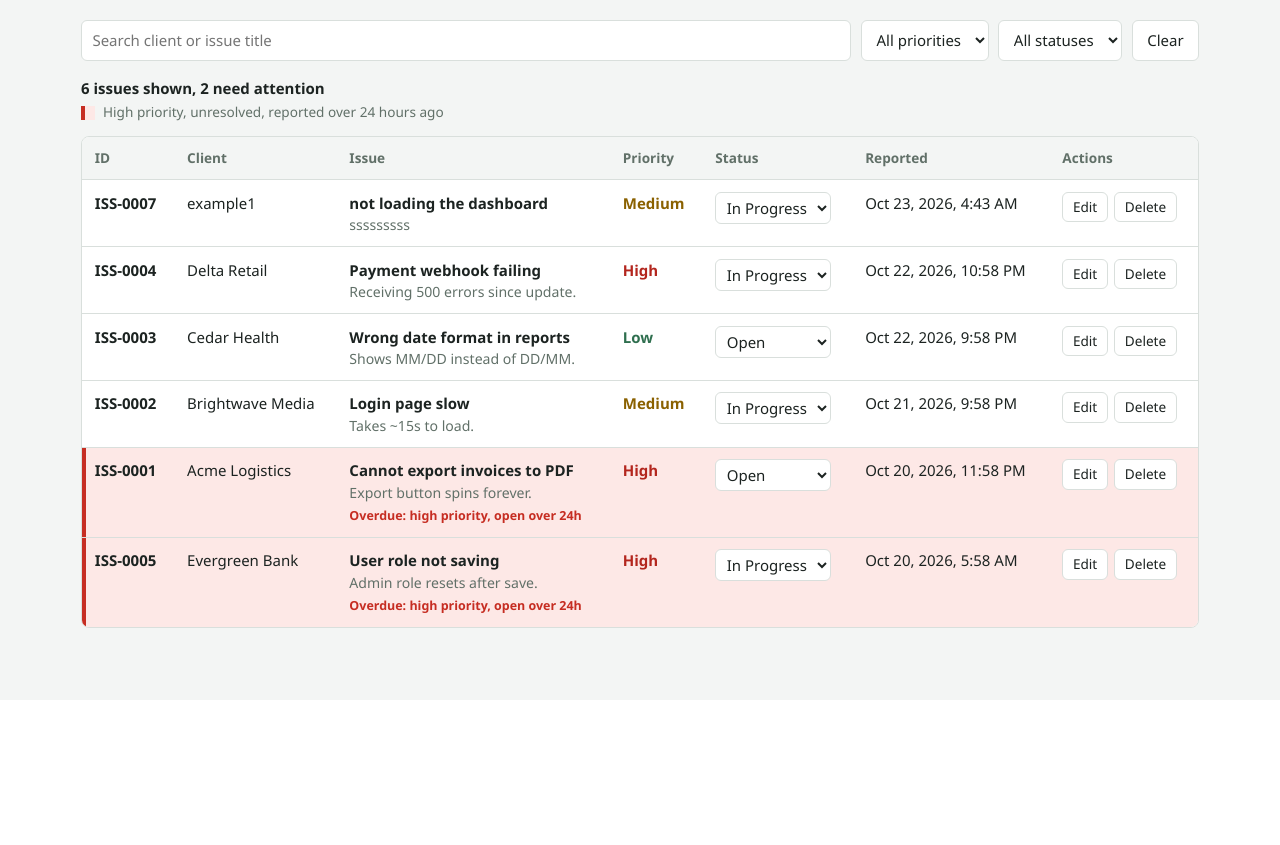
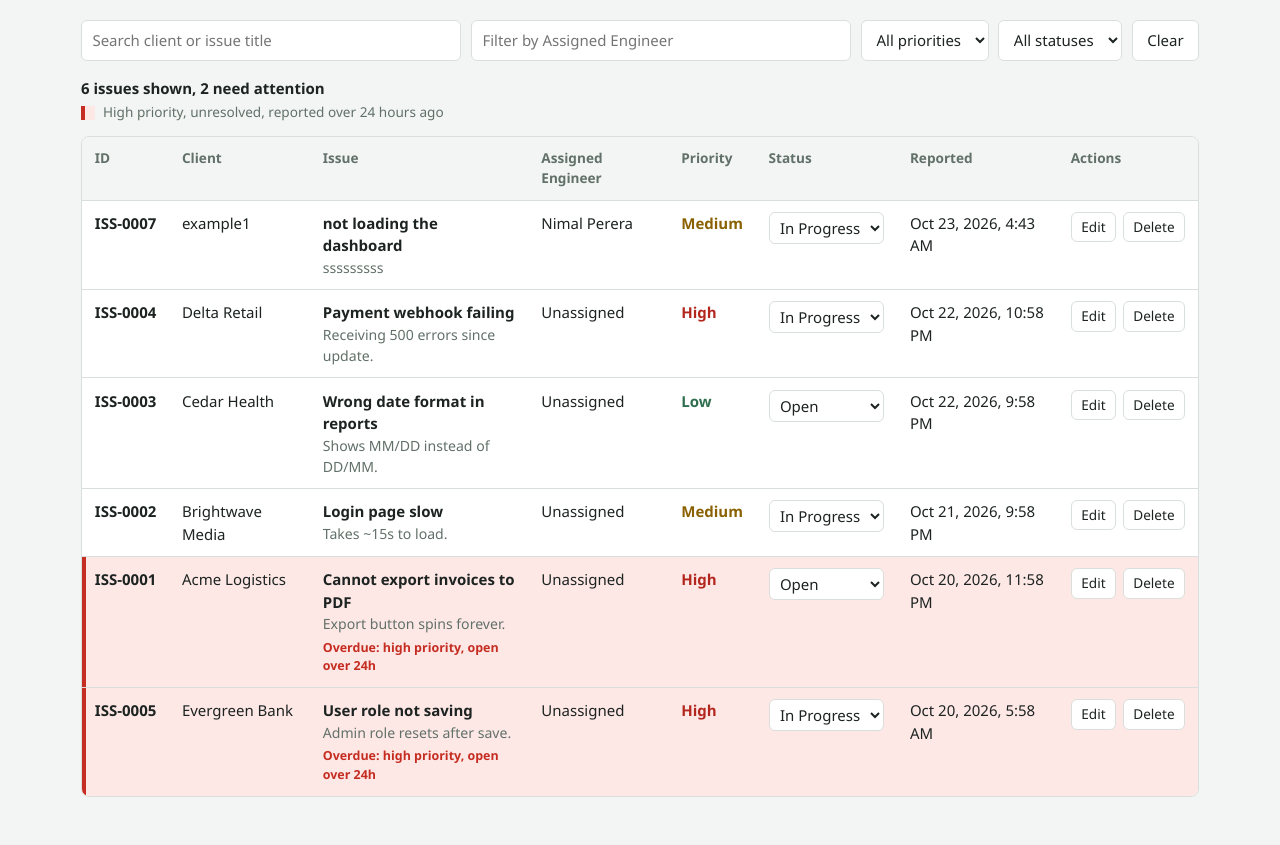
Before and after one commit to RaveeshaPeiris/Support_Issue_Tracker, a Flask app: page / in a window 1280 px wide. Shown: the part 100-945 px from the top of the page. Before the commit the page ends 728 px from the top, so only its background shows below. Run offline with Flask 3, Linux system fonts and the light colour scheme; data comes from the database, SQL or seed files in the repository; both versions use the stored data as it was after the commit.

Commit message:
updated to add assigned engineer before change the status to resloved

```diff
--- a/app.py
+++ b/app.py
@@ -37,23 +37,31 @@ def init_db():
             client_name TEXT NOT NULL,
             title       TEXT NOT NULL,
             description TEXT NOT NULL DEFAULT '',
+            engineer    TEXT NOT NULL DEFAULT '',
             priority    TEXT NOT NULL CHECK (priority IN ('Low','Medium','High')),
             status      TEXT NOT NULL CHECK (status IN ('Open','In Progress','Resolved')),
             reported_at TEXT NOT NULL
         )""")
+    columns = {row[1] for row in con.execute("PRAGMA table_info(issues)")}
+    if "engineer" not in columns:
+        con.execute("ALTER TABLE issues ADD COLUMN engineer TEXT NOT NULL DEFAULT ''")
+        con.execute(
+            "UPDATE issues SET status='In Progress' "
+            "WHERE status='Resolved' AND TRIM(engineer)=''"
+        )
     if con.execute("SELECT COUNT(*) FROM issues").fetchone()[0] == 0:
-        samples = [  # (client, title, description, priority, status, hours ago)
-            ("Acme Logistics", "Cannot export invoices to PDF", "Export button spins forever.", "High", "Open", 52),
-            ("Brightwave Media", "Login page slow in the morning", "Takes ~15s to load.", "Medium", "In Progress", 30),
-            ("Cedar Health", "Wrong date format in reports", "Shows MM/DD instead of DD/MM.", "Low", "Open", 6),
-            ("Delta Retail", "Payment webhook failing", "Receiving 500 errors since update.", "High", "In Progress", 5),
-            ("Evergreen Bank", "User role not saving", "Admin role resets after save.", "High", "Resolved", 70),
+        samples = [  # (client, title, description, engineer, priority, status, hours ago)
+            ("Acme Logistics", "Cannot export invoices to PDF", "Export button spins forever.", "John Doe", "High", "Open", 52),
+            ("Brightwave Media", "Login page slow in the morning", "Takes ~15s to load.", "Jane Smith", "Medium", "In Progress", 30),
+            ("Cedar Health", "Wrong date format in reports", "Shows MM/DD instead of DD/MM.", "Bob Johnson", "Low", "Open", 6),
+            ("Delta Retail", "Payment webhook failing", "Receiving 500 errors since update.", "Alice Williams", "High", "In Progress", 5),
+            ("Evergreen Bank", "User role not saving", "Admin role resets after save.", "Charlie Brown", "High", "Resolved", 70),
         ]
-        for c, t, d, p, s, h in samples:
+        for c, t, d, e, p, s, h in samples:
             ts = (now_utc() - timedelta(hours=h)).isoformat(timespec="seconds")
             con.execute(
-                "INSERT INTO issues (client_name,title,description,priority,status,reported_at) VALUES (?,?,?,?,?,?)",
-                (c, t, d, p, s, ts))
+                "INSERT INTO issues (client_name,title,description,engineer,priority,status,reported_at) VALUES (?,?,?,?,?,?,?)",
+                (c, t, d, e, p, s, ts))
     con.commit()
     con.close()
 
@@ -69,6 +77,7 @@ def to_dict(row):
         "client_name": row["client_name"],
         "title": row["title"],
         "description": row["description"],
+        "engineer": row["engineer"],
         "priority": row["priority"],
         "status": row["status"],
         "reported_at": row["reported_at"],
@@ -90,6 +99,12 @@ def validate(data, partial=False):
                 clean[f] = v
     if "description" in data or not partial:
         clean["description"] = str(data.get("description", "")).strip()[:5000]
+    if "engineer" in data or not partial:
+        engineer = str(data.get("engineer", "")).strip()
+        if len(engineer) > 200:
+            errors["engineer"] = "Assigned Engineer must be 200 characters or fewer."
+        else:
+            clean["engineer"] = engineer
     if "priority" in data or not partial:
         if data.get("priority") not in PRIORITIES:
             errors["priority"] = "Priority must be Low, Medium or High."
@@ -100,6 +115,8 @@ def validate(data, partial=False):
             errors["status"] = "Status must be Open, In Progress or Resolved."
         else:
             clean["status"] = data.get("status", "Open")
+    if clean.get("status") == "Resolved" and not clean.get("engineer", "").strip():
+        errors["engineer"] = "Select an Assigned Engineer before resolving this issue."
     return clean, errors
 
 
@@ -126,6 +143,10 @@ def list_issues():
     if request.args.get("status") in STATUSES:
         sql += " AND status=?"
         params.append(request.args["status"])
+    engineer = request.args.get("engineer", "").strip()
+    if engineer:
+        sql += " AND engineer LIKE ? COLLATE NOCASE"
+        params.append(f"%{engineer}%")
     sql += " ORDER BY reported_at DESC, id DESC"
     rows = get_db().execute(sql, params).fetchall()
     return jsonify([to_dict(r) for r in rows])
@@ -139,17 +160,23 @@ def create_issue():
     clean["reported_at"] = now_utc().isoformat(timespec="seconds")  # set by server
     db = get_db()
     cur = db.execute(
-        "INSERT INTO issues (client_name,title,description,priority,status,reported_at) "
-        "VALUES (:client_name,:title,:description,:priority,:status,:reported_at)", clean)
+        "INSERT INTO issues (client_name,title,description,engineer,priority,status,reported_at) "
+        "VALUES (:client_name,:title,:description,:engineer,:priority,:status,:reported_at)", clean)
     db.commit()
     return jsonify(to_dict(fetch(cur.lastrowid))), 201
 
 
 @app.route("/api/issues/<int:issue_id>", methods=["PUT", "PATCH"])
 def update_issue(issue_id):
-    if fetch(issue_id) is None:
+    existing = fetch(issue_id)
+    if existing is None:
         return jsonify(errors={"_": "Issue not found."}), 404
     clean, errors = validate(request.get_json(silent=True) or {}, partial=(request.method == "PATCH"))
+    if not errors:
+        status = clean.get("status", existing["status"])
+        engineer = clean.get("engineer", existing["engineer"])
+        if status == "Resolved" and not engineer.strip():
+            errors["engineer"] = "Select an Assigned Engineer before resolving this issue."
     if errors:
         return jsonify(errors=errors), 400
     if clean:
--- a/static/app.js
+++ b/static/app.js
@@ -28,6 +28,7 @@ async function api(url, opts = {}) {
 async function load() {
   const p = new URLSearchParams();
   if ($("search").value.trim()) p.set("search", $("search").value.trim());
+  if ($("fEngineer").value.trim()) p.set("engineer", $("fEngineer").value.trim());
   if ($("fPriority").value) p.set("priority", $("fPriority").value);
   if ($("fStatus").value) p.set("status", $("fStatus").value);
   try {
@@ -50,6 +51,7 @@ function render(issues) {
       <td><div class="title">${esc(i.title)}</div>
           ${i.description ? `<div class="desc">${esc(i.description)}</div>` : ""}
           ${i.needs_attention ? `<span class="flag">Overdue: high priority, open over 24h</span>` : ""}</td>
+      <td>${i.engineer ? esc(i.engineer) : "Unassigned"}</td>
       <td class="pri ${i.priority}">${i.priority}</td>
       <td><select data-status="${i.id}" aria-label="Status for ${esc(i.issue_id)}">
         ${["Open", "In Progress", "Resolved"].map((s) =>
@@ -75,6 +77,7 @@ function openForm(issue) {
   f.client_name.value = issue ? issue.client_name : "";
   f.title.value = issue ? issue.title : "";
   f.description.value = issue ? issue.description : "";
+  f.engineer.value = issue ? issue.engineer : "";
   f.priority.value = issue ? issue.priority : "Medium";
   f.status.value = issue ? issue.status : "Open";
   $("reportedInfo").textContent = issue ? `Reported ${fmt(issue.reported_at)}` : "The report time is recorded when you save.";
@@ -87,7 +90,7 @@ $("issueForm").addEventListener("submit", async (ev) => {
   clearErrors();
   const f = ev.target;
   const body = Object.fromEntries(
-    ["client_name", "title", "description", "priority", "status"].map((k) => [k, f[k].value]));
+    ["client_name", "title", "description", "engineer", "priority", "status"].map((k) => [k, f[k].value]));
   try {
     if (state.editingId) {
       await api(`/api/issues/${state.editingId}`, { method: "PUT", body });
@@ -125,7 +128,8 @@ $("rows").addEventListener("change", async (ev) => {
     await api(`/api/issues/${sel.dataset.status}`, { method: "PATCH", body: { status: sel.value } });
     toast(`Status changed to ${sel.value}`);
   } catch (e) {
-    toast("Could not change status");
+    const message = e.errors && (e.errors.engineer || e.errors.status);
+    toast(message || "Could not change status");
   }
   load();
 });
@@ -146,10 +150,11 @@ $("addBtn").onclick = () => openForm(null);
 $("cancelBtn").onclick = () => $("formDlg").close();
 $("delCancel").onclick = () => $("delDlg").close();
 $("clearBtn").onclick = () => {
-  $("search").value = ""; $("fPriority").value = ""; $("fStatus").value = ""; load();
+  $("search").value = ""; $("fEngineer").value = ""; $("fPriority").value = ""; $("fStatus").value = ""; load();
 };
 let debounce;
 $("search").addEventListener("input", () => { clearTimeout(debounce); debounce = setTimeout(load, 250); });
+$("fEngineer").addEventListener("input", () => { clearTimeout(debounce); debounce = setTimeout(load, 250); });
 $("fPriority").addEventListener("change", load);
 $("fStatus").addEventListener("change", load);
 
--- a/templates/index.html
+++ b/templates/index.html
@@ -18,6 +18,7 @@
   <main>
     <section class="toolbar" aria-label="Search and filters">
       <input id="search" type="search" placeholder="Search client or issue title" aria-label="Search">
+      <input id="fEngineer" type="search" placeholder="Filter by Assigned Engineer" aria-label="Filter by Assigned Engineer">
       <select id="fPriority" aria-label="Filter by priority">
         <option value="">All priorities</option><option>Low</option><option>Medium</option><option>High</option>
       </select>
@@ -33,7 +34,7 @@
     <div class="table-wrap">
       <table>
         <thead>
-          <tr><th>ID</th><th>Client</th><th>Issue</th><th>Priority</th><th>Status</th><th>Reported</th><th>Actions</th></tr>
+          <tr><th>ID</th><th>Client</th><th>Issue</th><th>Assigned Engineer</th><th>Priority</th><th>Status</th><th>Reported</th><th>Actions</th></tr>
         </thead>
         <tbody id="rows"></tbody>
       </table>
@@ -47,6 +48,7 @@
       <label>Client name<input name="client_name" maxlength="200" required><span class="err" data-for="client_name"></span></label>
       <label>Issue title<input name="title" maxlength="200" required><span class="err" data-for="title"></span></label>
       <label>Description<textarea name="description" rows="4"></textarea></label>
+      <label>Assigned Engineer<input name="engineer" maxlength="200" autocomplete="off"><span class="err" data-for="engineer"></span></label>
       <div class="two">
         <label>Priority
           <select name="priority"><option>Low</option><option selected>Medium</option><option>High</option></select>
```
Also changed, not shown: issues.db.
